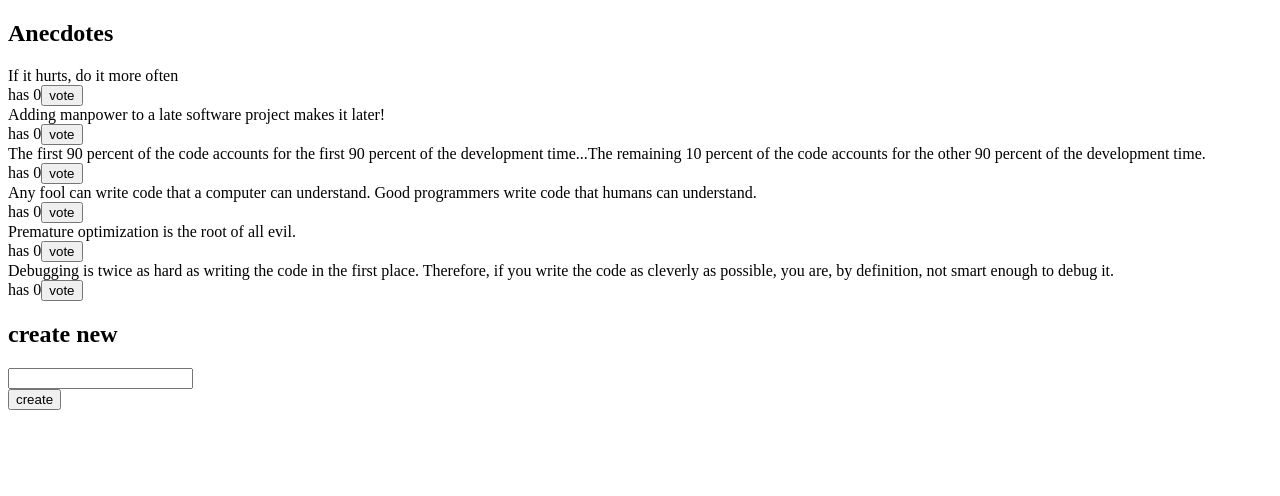
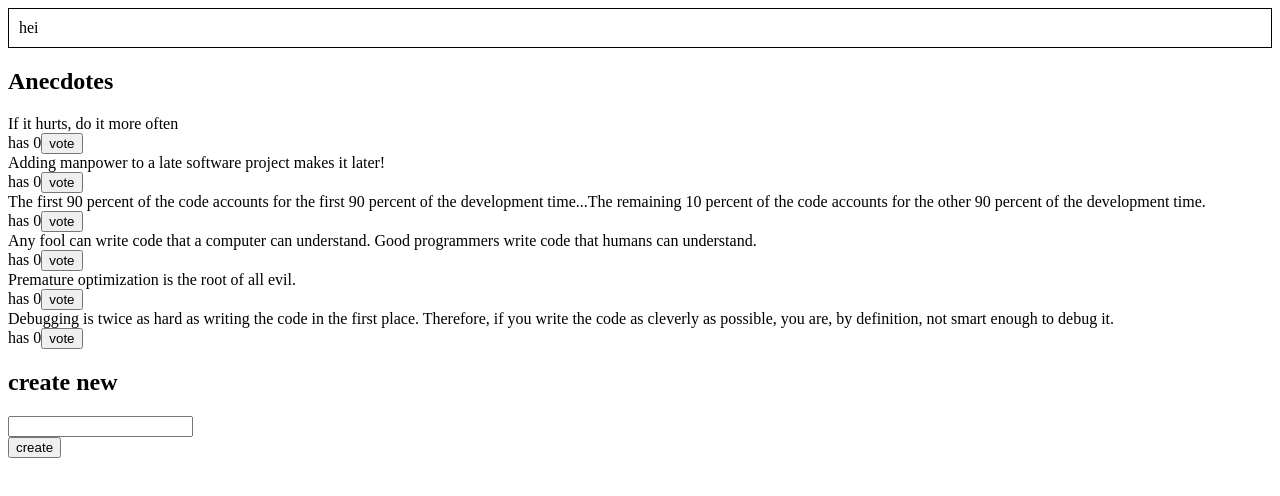
Before and after one commit to Aarons9090/fullstack-open, a React (Create React App) app in the folder part6/redux-anecdotes/: page / in a window 1280 px wide. Shown: the top 496 px of the page. Built offline with nearby package versions, Linux system fonts and the light colour scheme.

Commit message:
added notification reducer / exercise 6.10

```diff
--- a/part6/redux-anecdotes/src/App.js
+++ b/part6/redux-anecdotes/src/App.js
@@ -1,10 +1,12 @@
 import AnecdoteForm from "./components/AnecdoteForm"
 import AnecdoteList from './components/AnecdoteList'
+import Notification from "./components/Notification"
 
 const App = () => {
 
   return (
     <div>
+      <Notification />
       <h2>Anecdotes</h2>
       <AnecdoteList />
       <AnecdoteForm />
--- a/part6/redux-anecdotes/src/components/Notification.js
+++ b/part6/redux-anecdotes/src/components/Notification.js
@@ -1,4 +1,8 @@
+import { useSelector } from 'react-redux'
+
+
 const Notification = () => {
+  const notification = useSelector(state => state.notification)
   const style = {
     border: 'solid',
     padding: 10,
@@ -6,7 +10,7 @@
   }
   return (
     <div style={style}>
-      render here notification...
+      {notification}
     </div>
   )
 }
--- /dev/null
+++ b/part6/redux-anecdotes/src/reducers/notificationReducer.js
@@ -0,0 +1,16 @@
+import { createSlice } from "@reduxjs/toolkit"
+const initialState = "hei"
+const notificationSlice = createSlice({
+    name: "notification",
+    initialState,
+    reducers:{
+        addNotification(state, action) {
+            state.replace(
+                action.payload
+            )
+        }
+    }
+
+})
+export const { addNotification } = notificationSlice.actions
+export default notificationSlice.reducer
--- a/part6/redux-anecdotes/src/store.js
+++ b/part6/redux-anecdotes/src/store.js
@@ -1,8 +1,10 @@
 import { configureStore } from "@reduxjs/toolkit"
 import anecdoteReducer from "./reducers/anecdoteReducer"
+import notificationReducer from "./reducers/notificationReducer"
 
 export const store = configureStore({
     reducer: {
-        anecdotes: anecdoteReducer
+        anecdotes: anecdoteReducer,
+        notification: notificationReducer
     }
 })
```
